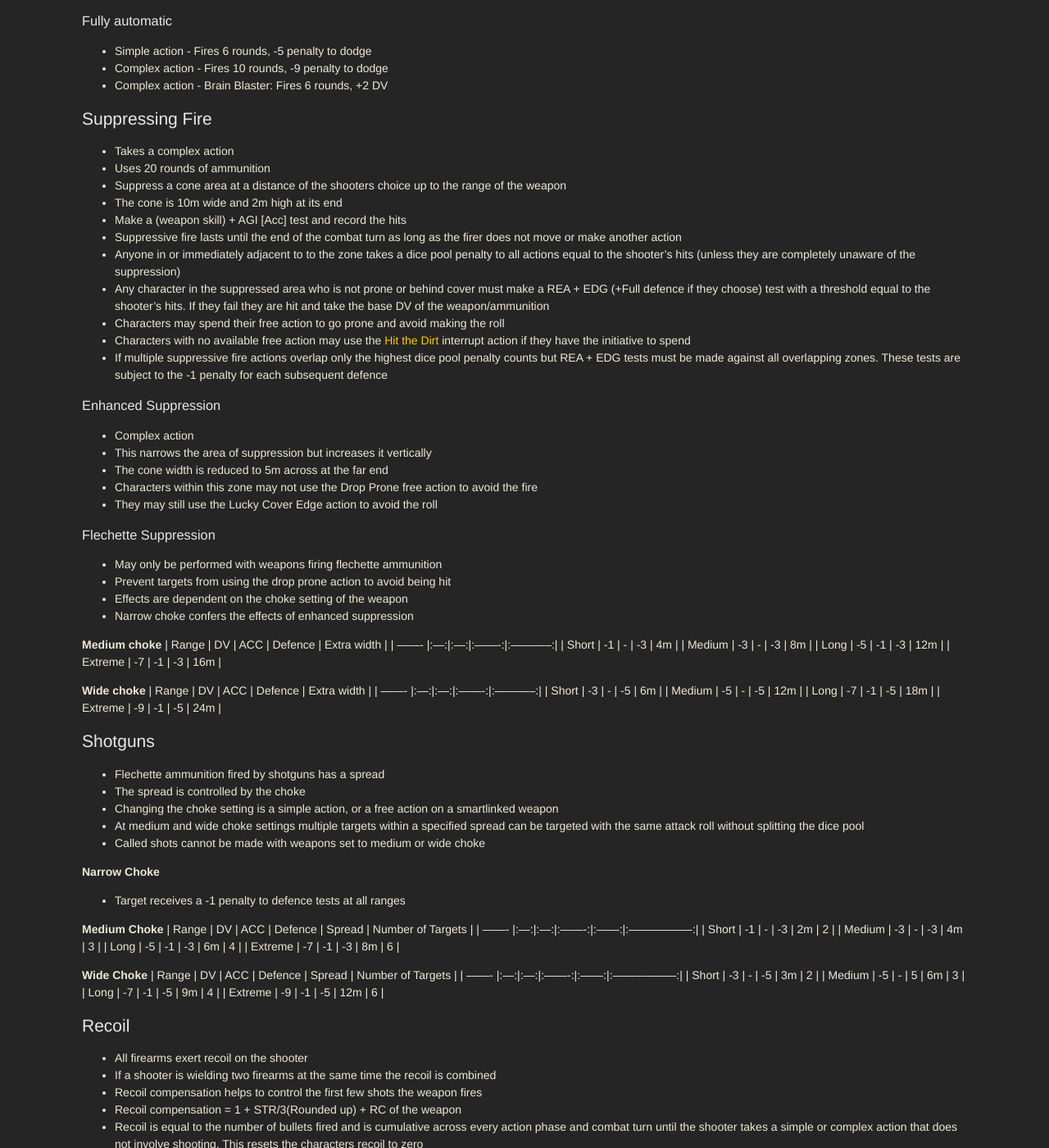
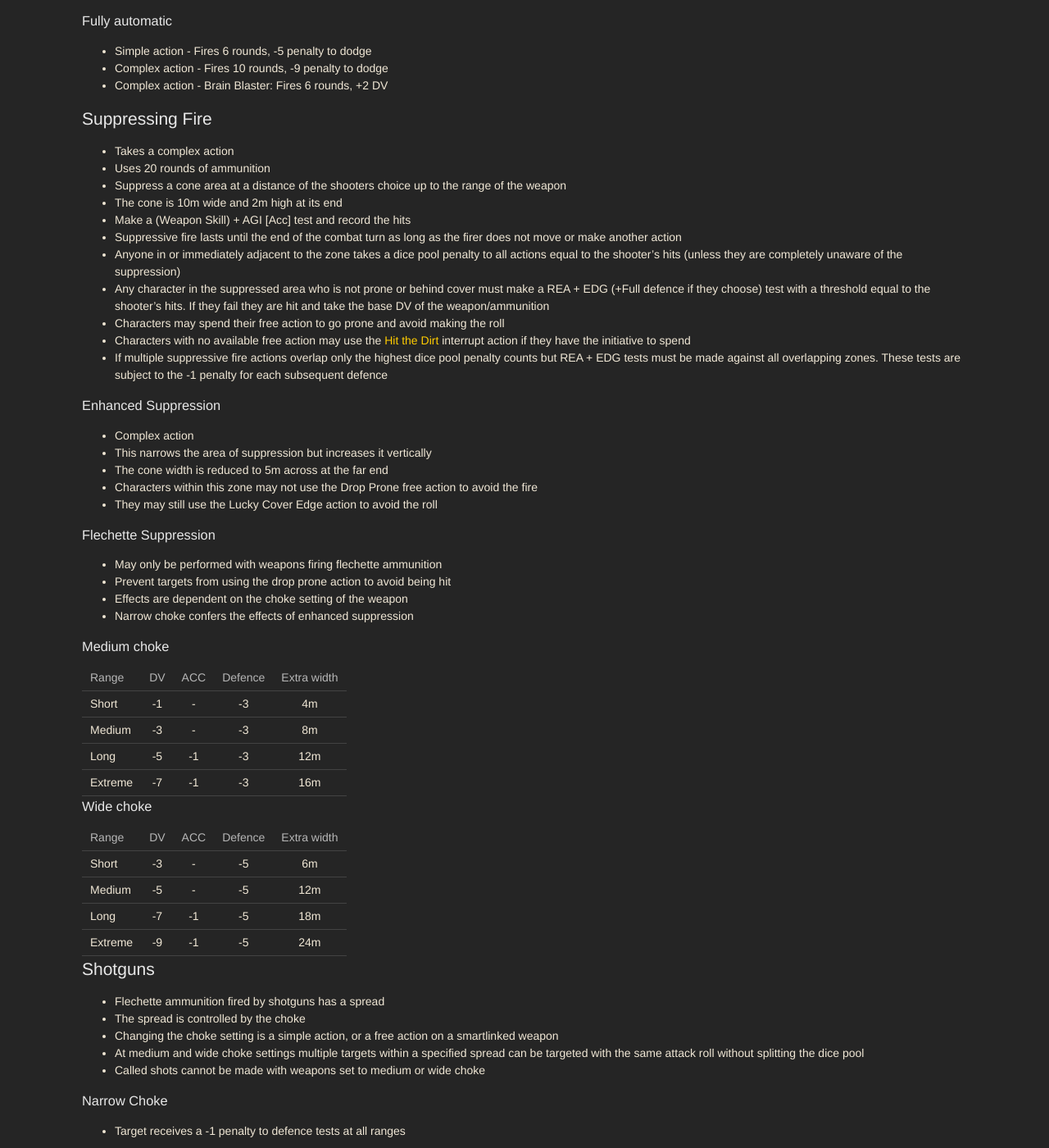
Before and after one commit to Anomandarist/Shadowrun-UK, a Jekyll site: the page built from Rules/Firearms.md, in a window 1280 px wide and 1400 px high, scrolled down 538 px. Shown: the whole window at 82% size. Built offline with Jekyll 4.4.1, drawn with Linux system fonts in a browser that asks for light colours; our own code applies the rules of GitHub Pages for plain Markdown files; some of the changed text lies outside the part shown.

Commit message:
Firearms: Formatting Standardisation

```diff
--- a/Rules/Firearms.md
+++ b/Rules/Firearms.md
@@ -1,9 +1,10 @@
 ---
 title: Firearms
 ---
+
 ## Firing Modes
 
-- Firearms come in a variety of firing modes which are listed on the weapon's stat block
+- Firearms come in a variety of firing modes which are listed on the weapon’s stat block
 - If a weapon has more than one firing mode, switching between modes is a simple action or a free action if the weapon is wirelessly active and the shooter has a DNI
 - The different firing modes are listed below along with the actions available when firing in each mode
 
@@ -31,13 +32,13 @@ title: Firearms
 - Uses 20 rounds of ammunition
 - Suppress a cone area at a distance of the shooters choice up to the range of the weapon
 - The cone is 10m wide and 2m high at its end
-- Make a (weapon skill) + AGI [Acc] test and record the hits
+- Make a (Weapon Skill) + AGI [Acc] test and record the hits
 - Suppressive fire lasts until the end of the combat turn as long as the firer does not move or make another action
-- Anyone in or immediately adjacent to to the zone takes a dice pool penalty to all actions equal to the shooter's hits (unless they are completely unaware of the suppression)
-- Any character in the suppressed area who is not prone or behind cover must make a REA + EDG (+Full defence if they choose) test with a threshold equal to the shooter's hits. If they fail they are hit and take the base DV of the weapon/ammunition
+- Anyone in or immediately adjacent to the zone takes a dice pool penalty to all actions equal to the shooter’s hits (unless they are completely unaware of the suppression)
+- Any character in the suppressed area who is not prone or behind cover must make a REA + EDG (+Full defence if they choose) test with a threshold equal to the shooter’s hits.  If they fail they are hit and take the base DV of the weapon/ammunition
 - Characters may spend their free action to go prone and avoid making the roll
 - Characters with no available free action may use the [Hit the Dirt](InterruptActions.md) interrupt action if they have the initiative to spend
-- If multiple suppressive fire actions overlap only the highest dice pool penalty counts but REA + EDG tests must be made against all overlapping zones. These tests are subject to the -1 penalty for each subsequent defence
+- If multiple suppressive fire actions overlap only the highest dice pool penalty counts but REA + EDG tests must be made against all overlapping zones.  These tests are subject to the -1 penalty for each subsequent defence
 
 ### Enhanced Suppression
 - Complex action
@@ -52,7 +53,8 @@ title: Firearms
 - Effects are dependent on the choke setting of the weapon
 - Narrow choke confers the effects of enhanced suppression
 
-**Medium choke**
+### Medium choke
+
 | Range   | DV  | ACC | Defence | Extra width |
 | ------- |:---:|:---:|:-------:|:-----------:|
 | Short   | -1  |  -  |   -3    |     4m      |
@@ -60,7 +62,8 @@ title: Firearms
 | Long    | -5  | -1  |   -3    |     12m     |
 | Extreme | -7  | -1  |   -3    |     16m     |
 
-**Wide choke**
+### Wide choke
+
 | Range   | DV  | ACC | Defence | Extra width |
 | ------- |:---:|:---:|:-------:|:-----------:|
 | Short   | -3  |  -  |   -5    |     6m      |
@@ -75,10 +78,11 @@ title: Firearms
 - At medium and wide choke settings multiple targets within a specified spread can be targeted with the same attack roll without splitting the dice pool
 - Called shots cannot be made with weapons set to medium or wide choke
 
-**Narrow Choke**
+### Narrow Choke
 - Target receives a -1 penalty to defence tests at all ranges
 
-**Medium Choke**
+### Medium Choke
+
 | Range   | DV  | ACC | Defence | Spread | Number of Targets |
 | ------- |:---:|:---:|:-------:|:------:|:-----------------:|
 | Short   | -1  |  -  |   -3    |   2m   |         2         |
@@ -86,7 +90,8 @@ title: Firearms
 | Long    | -5  | -1  |   -3    |   6m   |         4         |
 | Extreme | -7  | -1  |   -3    |   8m   |         6         |
 
-**Wide Choke**
+### Wide Choke
+
 | Range   | DV  | ACC | Defence | Spread | Number of Targets |
 | ------- |:---:|:---:|:-------:|:------:|:-----------------:|
 | Short   | -3  |  -  |   -5    |   3m   |         2         |
@@ -99,7 +104,7 @@ title: Firearms
 - If a shooter is wielding two firearms at the same time the recoil is combined
 - Recoil compensation helps to control the first few shots the weapon fires
 - Recoil compensation = 1 + STR/3(Rounded up) + RC of the weapon
-- Recoil is equal to the number of bullets fired and is cumulative across every action phase and combat turn until the shooter takes a simple or complex action that does not involve shooting. This resets the characters recoil to zero
+- Recoil is equal to the number of bullets fired and is cumulative across every action phase and combat turn until the shooter takes a simple or complex action that does not involve shooting.  This resets the characters recoil to zero
 - Recoil is cumulative to the shooter, not the weapon being fired
 - Single Shot weapons do not exert cumulative recoil
 
```
